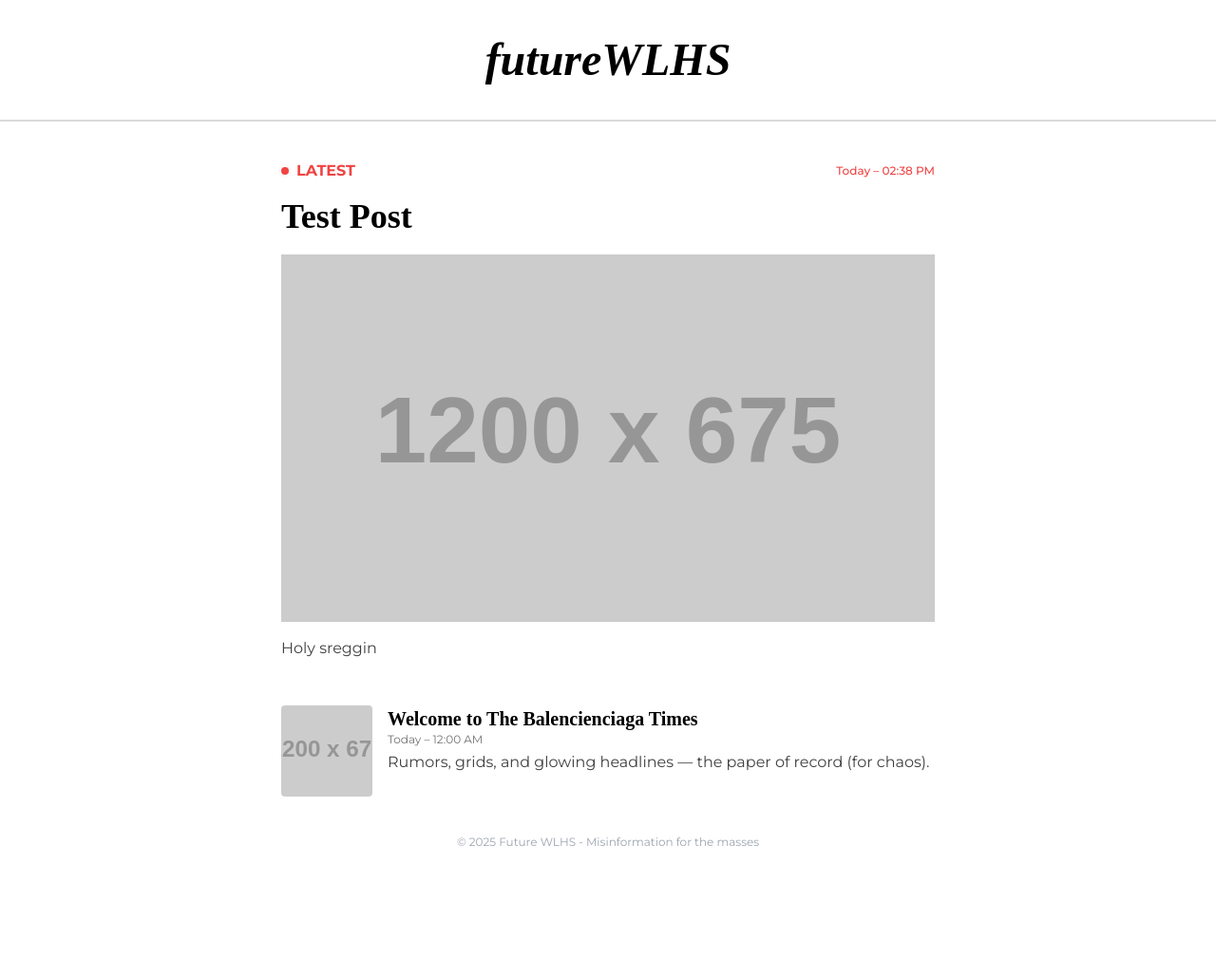
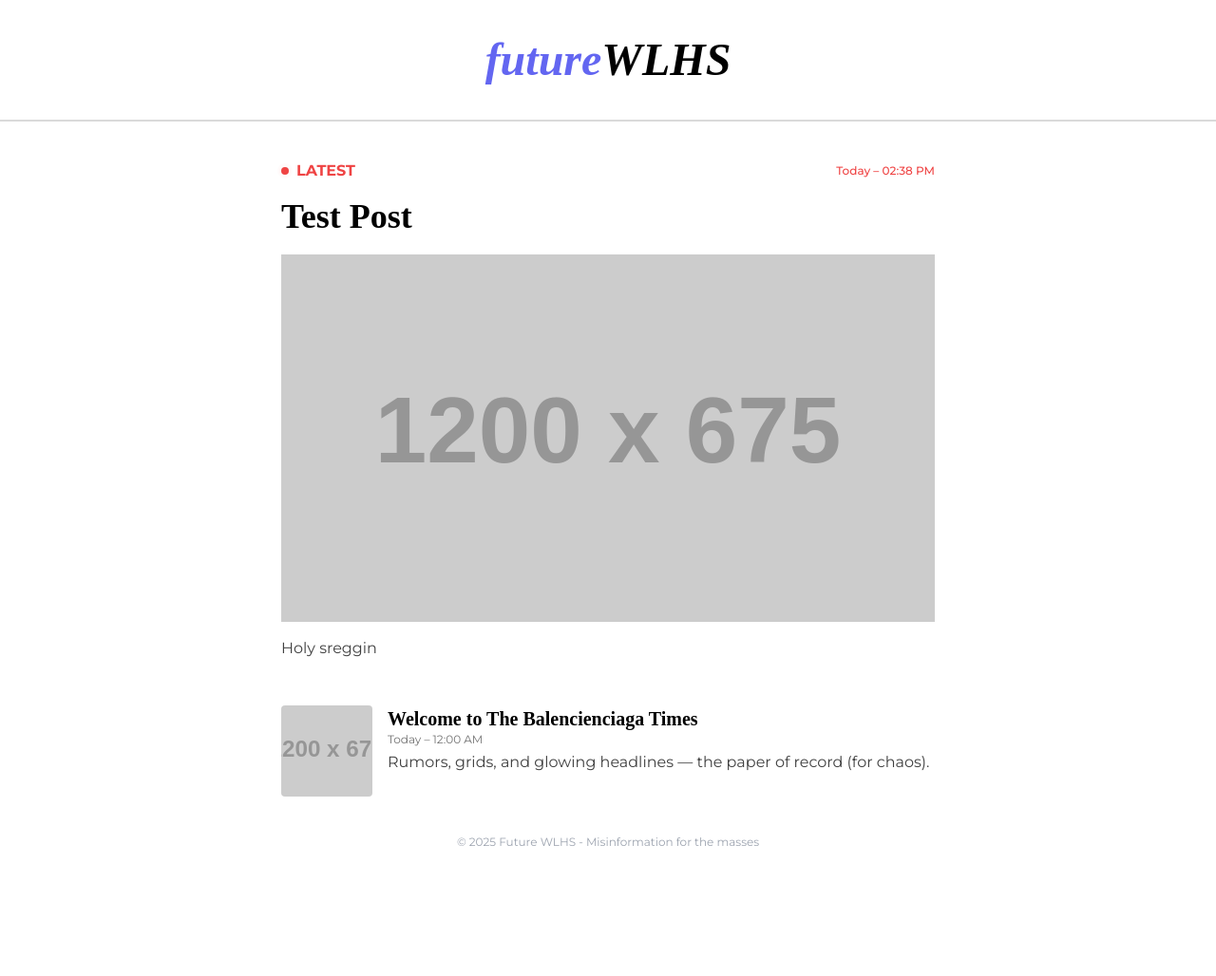
Before and after one commit to futurewlhs/futurewlhs.github.io, a Jekyll site: the page built from index.html, in a window 1280 px wide. Shown: the whole page at 95% size. Built offline with Jekyll 4.4.1, drawn with Linux system fonts in a browser that asks for light colours; nearby versions of some CDN libraries; some web fonts are replaced.

Commit message:
Update default.html

```diff
--- a/_layouts/default.html
+++ b/_layouts/default.html
@@ -31,7 +31,7 @@
 
   <!-- Header -->
   <a href="{{ '/' | relative_url }}" class="w-full h-32 border-b-2 border-neutral-950/15 flex items-center justify-center text-center text-5xl dm-serif font-black italic">
-    futureWLHS
+    <span class="text-indigo-500">future</span>WLHS
   </a>
 
   <main class="w-full min-h-screen items-center flex flex-col montserrat">
```
